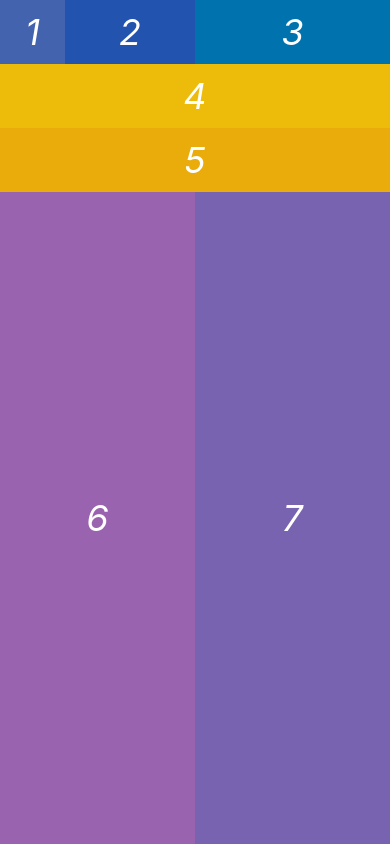
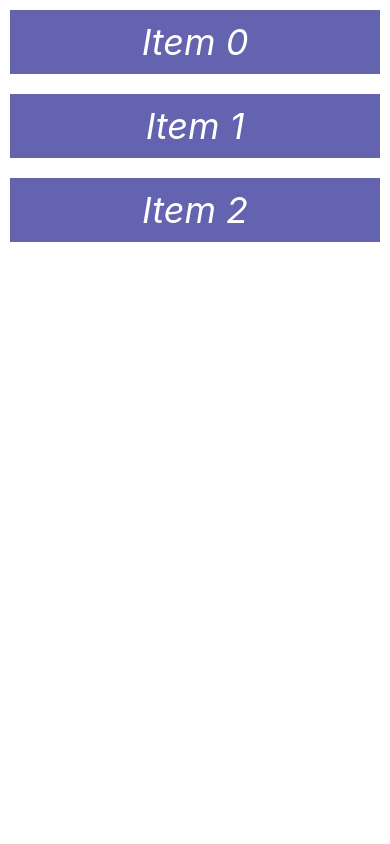
Before and after one commit to lmhinnel/learn-react-native, a React Native app: screen / in a window 390 px wide. Built offline with nearby package versions, Linux system fonts and the light colour scheme.

Commit message:
refresh to add next item

```diff
--- a/App.js
+++ b/App.js
@@ -1,43 +1,45 @@
 import React, { useState } from 'react';
 import {
-  Button,
   StyleSheet,
   Text,
   View,
+  ScrollView,
+  RefreshControl,
 } from 'react-native';
 
 const App = () => {
-  const [counter, setCounter] = useState(0);
+  const [items, setItems] = useState([
+    { key: 0, name: 'Item 0' },
+    { key: 1, name: 'Item 1' },
+    { key: 2, name: 'Item 2' },
+  ]);
+
+  const [refreshing, setRefreshing] = useState(false);
+
+  const onRefresh = () => {
+    setRefreshing(true);
+    setItems([...items, {key: items.length, name: 'Item ' + items.length}]);
+    setRefreshing(false);
+  }
 
   return (
     <View style={styles.body}>
-      <View style={styles.row}>
-        <View style={styles.view1}>
-          <Text style={styles.text}>1</Text>
-        </View>
-        <View style={styles.view2}>
-          <Text style={styles.text}>2</Text>
-        </View>
-        <View style={styles.view3}>
-          <Text style={styles.text}>3</Text>
-        </View>
-      </View>
-
-      <View style={[styles.row, styles.row2]}>
-        <Text style={styles.text}>4</Text>
-      </View>
-      <View style={[styles.row, styles.row3]}>
-        <Text style={styles.text}>5</Text>
-      </View>
-
-      <View style={[styles.row, styles.row4]}>
-        <View style={styles.view6}>
-          <Text style={styles.text}>6</Text>
-        </View>
-        <View style={styles.view7}>
-          <Text style={styles.text}>7</Text>
-        </View>
-      </View>
+      <ScrollView
+        refreshControl={
+          <RefreshControl
+            refreshing={refreshing}
+            onRefresh={onRefresh}
+            colors={['#d463AF']}
+          />
+        }>
+        {items.map((item) => {
+          return (
+            <View style={styles.item} key={item.key}>
+              <Text style={styles.text}>{item.name}</Text>
+            </View>
+          );
+        })}
+      </ScrollView>
     </View>
   );
 };
@@ -45,64 +47,15 @@ const App = () => {
 const styles = StyleSheet.create({
   body: {
     flex: 1,
-    flexDirection: 'column',
-    backgroundColor: '#6463AF',
-    alignItems: 'stretch',
+    backgroundColor: '#fff',
     justifyContent: 'center',
   },
 
-  row: {
-    flexDirection: 'row',
+  item: {
+    margin: 10,
+    backgroundColor: '#6463AF',
+    justifyContent: 'center',
     alignItems: 'center',
-    justifyContent: 'center',
-  },
-
-  row2: {
-    backgroundColor: '#edbc0a',
-  },
-
-  row3: {
-    backgroundColor: '#eaac0a',
-  },
-
-  row4: {
-    flex: 1,
-    alignItems: 'stretch',
-  },
-
-  view1: {
-    flex: 1,
-    backgroundColor: '#4463AF',
-    alignItems: 'center',
-    justifyContent: 'center',
-  },
-
-  view2: {
-    flex: 2,
-    backgroundColor: '#2253AF',
-    alignItems: 'center',
-    justifyContent: 'center',
-  },
-
-  view3: {
-    flex: 3,
-    backgroundColor: '#0073AF',
-    alignItems: 'center',
-    justifyContent: 'center',
-  },
-
-  view6: {
-    flex: 1,
-    backgroundColor: '#9963AF',
-    alignItems: 'center',
-    justifyContent: 'center',
-  },
-
-  view7: {
-    flex: 1,
-    backgroundColor: '#7763AF',
-    alignItems: 'center',
-    justifyContent: 'center',
   },
 
   text: {
```
